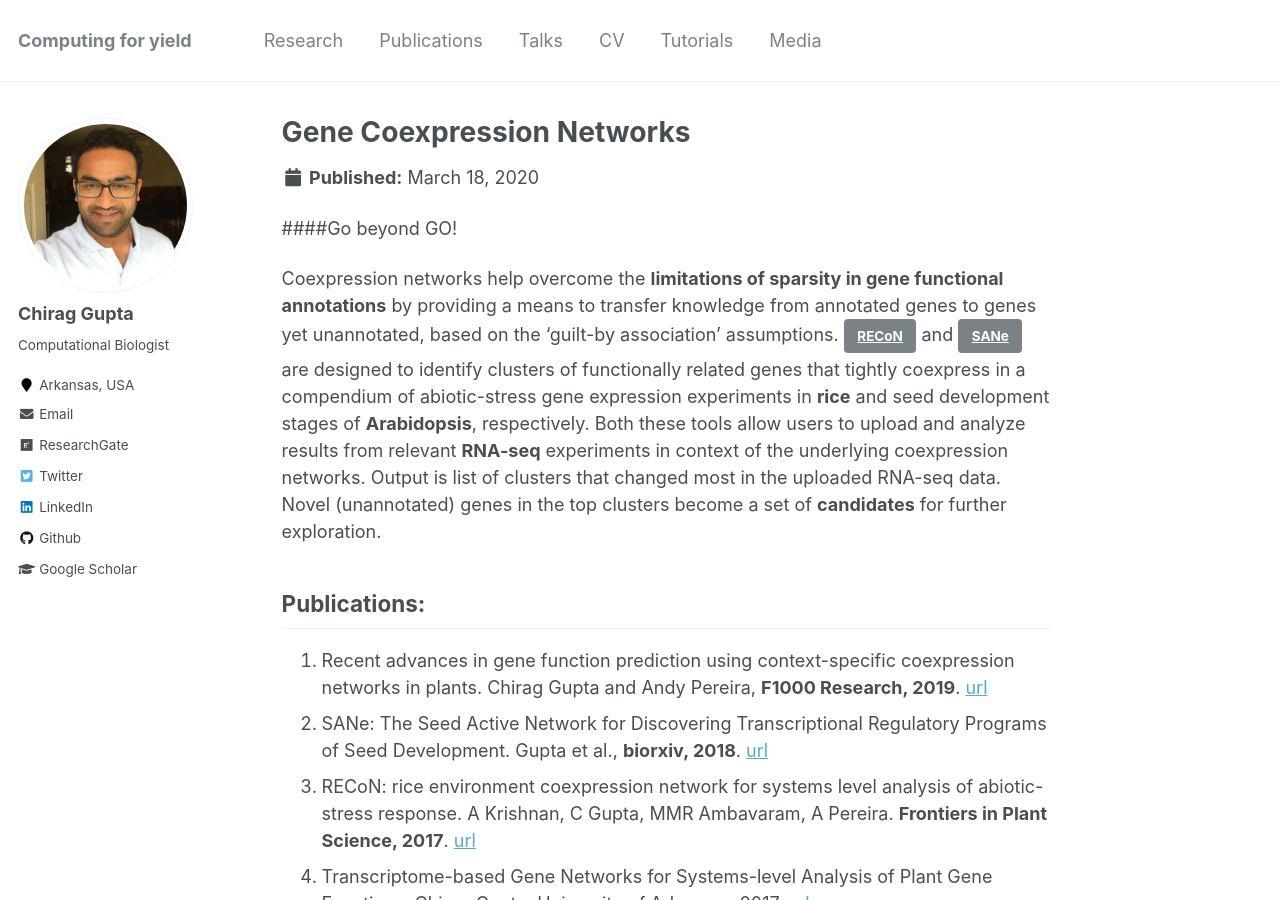
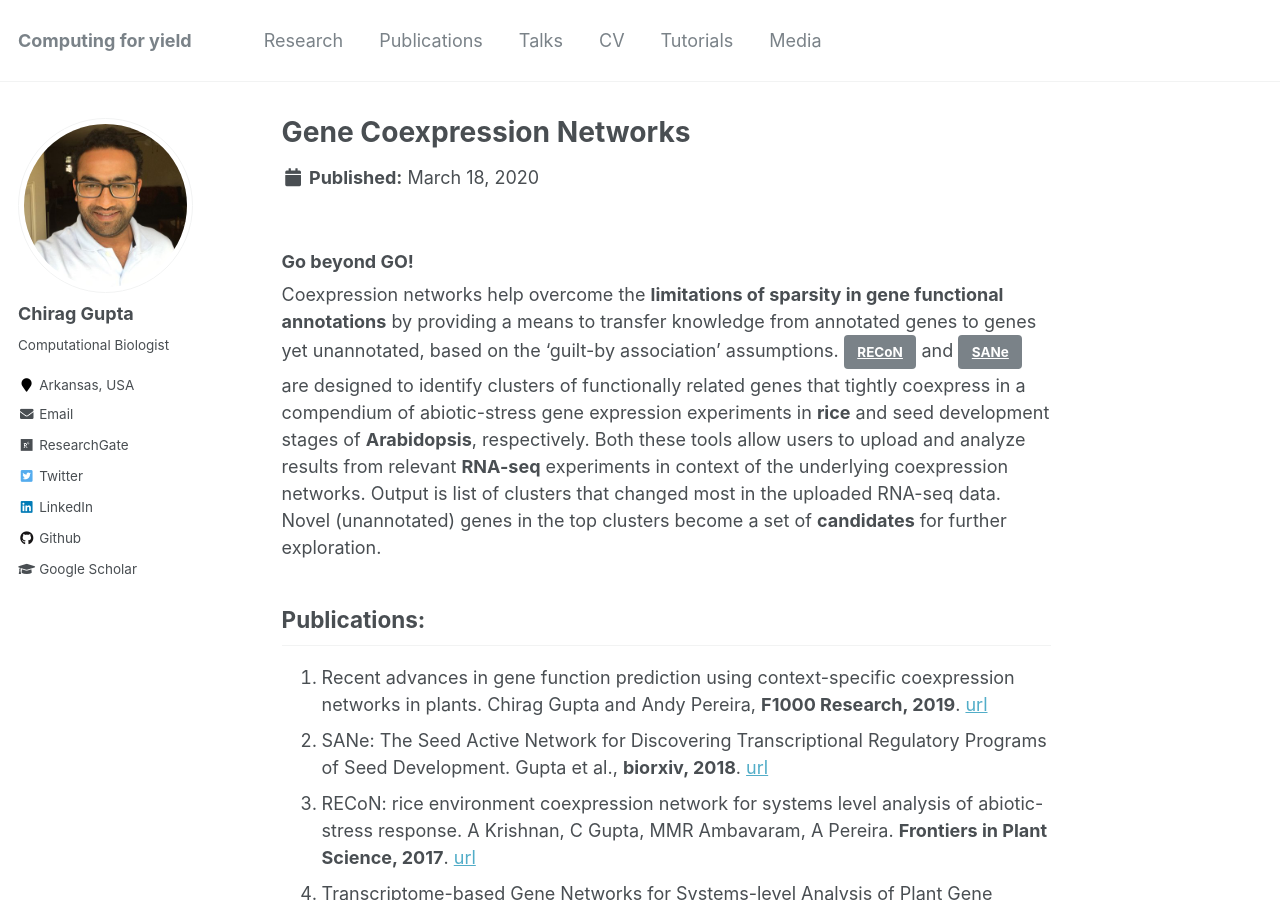
Before and after one commit to cngupta/cngupta.github.io, a Jekyll site: the page built from _portfolio/03_recon.md, in a window 1280 px wide and 900 px high. Built offline with Jekyll 4.4.1, drawn with Linux system fonts in a browser that asks for light colours.

Commit message:
edit research

```diff
--- a/_portfolio/03_recon.md
+++ b/_portfolio/03_recon.md
@@ -4,7 +4,7 @@ excerpt: "<br/><img src='/images/networks.png'>"
 collection: portfolio
 ---
 
-####Go beyond GO!
+### Go beyond GO!
 
 Coexpression networks help overcome the **limitations of sparsity in gene functional annotations** by providing a means to transfer knowledge from annotated genes to genes yet unannotated, based on the 'guilt-by association' assumptions.
 [RECoN](https://plantstress-pereira.uark.edu/RECoN/){: .btn .btn-outline} and [SANe](https://plantstress-pereira.uark.edu/SANe/){: .btn .btn-outline} are designed to identify clusters of functionally related genes that tightly coexpress in a compendium of abiotic-stress gene expression experiments in **rice** and seed development stages of **Arabidopsis**, respectively. Both these tools allow users to upload and analyze results from relevant **RNA-seq** experiments in context of the underlying coexpression networks. Output is list of clusters that changed most in the uploaded RNA-seq data. Novel (unannotated) genes in the top clusters become a set of **candidates** for further exploration.
```
